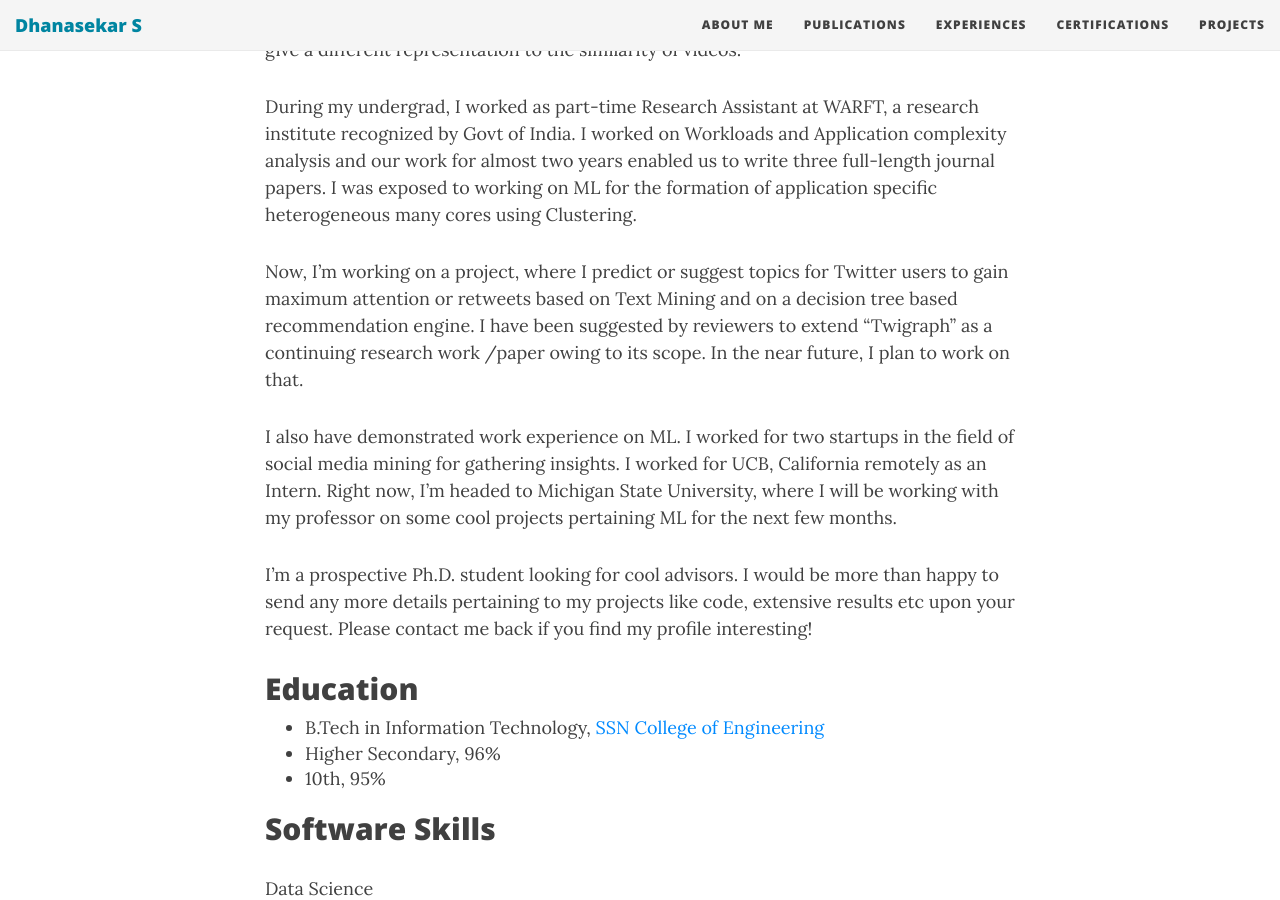
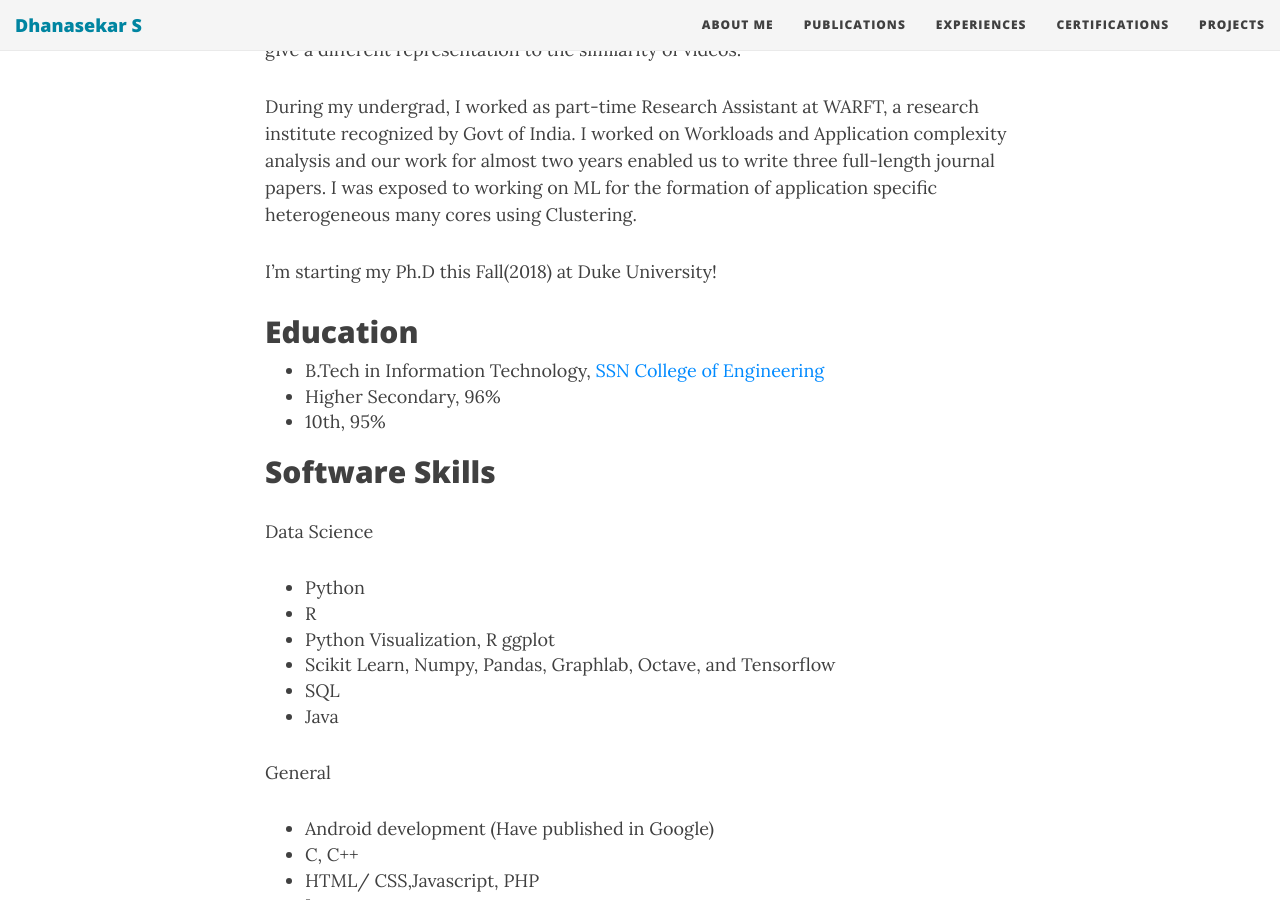
Before and after one commit to Dhanasekar-S/Dhanasekar-S.github.io, a Jekyll site: the page built from aboutme.md, in a window 1280 px wide and 900 px high, scrolled down 983 px. Built offline with Jekyll 4.4.1, drawn with Linux system fonts in a browser that asks for light colours; nearby versions of some CDN libraries.

Commit message:
Update aboutme.md

```diff
--- a/aboutme.md
+++ b/aboutme.md
@@ -15,12 +15,7 @@ Perhaps the most exciting moment in my life came when I was invited to present m
 
   During my undergrad, I worked as part-time Research Assistant at WARFT, a research institute recognized by Govt of India. I worked on Workloads and Application complexity analysis and our work for almost two years enabled us to write three full-length journal papers. I was exposed to working on ML for the formation of application specific heterogeneous many cores using Clustering.
 
-  Now, I’m working on a project, where I predict or suggest topics for Twitter users to gain maximum attention or retweets based on Text Mining and on a decision tree based recommendation engine. I have been suggested by reviewers to extend “Twigraph” as a continuing research work /paper owing to its scope. In the near future, I plan to work on that.
-
-  I also have demonstrated work experience on ML. I worked for two startups in the field of social media mining for gathering insights. I worked for UCB, California remotely as an Intern. Right now, I’m headed to Michigan State University, where I will be working with my professor on some cool projects pertaining ML for the next few months.
-
-I’m a prospective Ph.D. student looking for cool advisors. I would be more than happy to send any more details pertaining to my projects like code, extensive results etc upon your request. Please contact me back if you find my profile interesting!
-
+I'm starting my Ph.D this Fall(2018) at Duke University!
 
 <h2>Education</h2>
 
```
